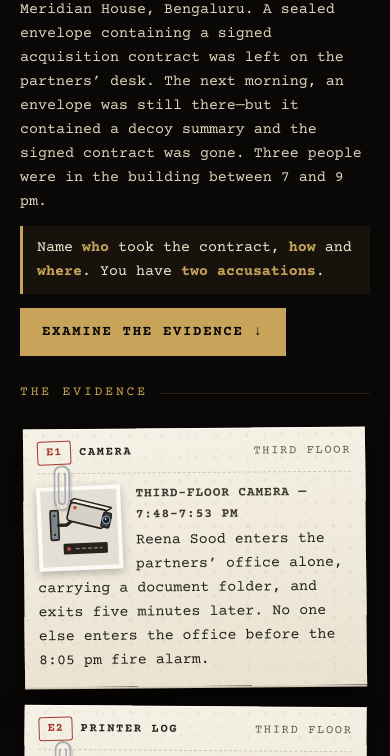
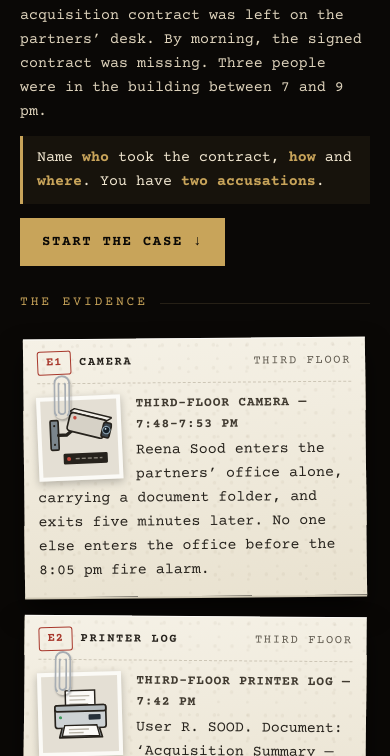
Before and after one commit to ajaymkaul-cloud/the-case-room, a plain HTML site: page cases/missing-envelope/index.html in a window 390 px wide. Shown: the part 405-1161 px from the top of the page. Drawn offline with Linux system fonts and the light colour scheme; no server answers.

Commit message:
Missing Envelope: neutral opening, clear start, fairer play count
- Opening no longer gives away the method: "By morning, the signed contract was missing."
- Method descriptions made neutral; accusation label "Where?" to match Who? and How?
- "Start the case" button; returning players see "Continue the case"
- Shorter top illustration on phones so the button sits on the first screen
- A play also counts on a tap of Start, Evidence or a record

Co-Authored-By: Claude Opus 5.5 <noreply@anthropic.com>
Claude-Session: https://claude.ai/code/session_01Mnn13J8vX1C3r9EbYsCMjr

```diff
--- a/cases/missing-envelope/index.html
+++ b/cases/missing-envelope/index.html
@@ -89,6 +89,7 @@
   .scene-title { position: absolute; left: 0; right: 0; bottom: 0; padding: 40px 20px 12px; background: linear-gradient(180deg, transparent, rgba(10,8,6,.72) 45%, rgba(10,8,6,.92)); }
   .scene svg { position: absolute; inset: 0; width: 100%; height: 100%; display: block; }
   .opening-text { padding: 14px 20px 0; }
+  @media (max-width: 899px) { .scene { height: 150px !important; } .case-setting { margin-top: 4px; } }
   .case-number { font-size: 12px; letter-spacing: 0.24em; color: var(--gold); text-transform: uppercase; margin-bottom: 6px; }
   .case-title {
     font-family: 'Playfair Display', serif; font-weight: 900; font-style: italic;
@@ -511,7 +512,7 @@
     <p class="case-setting" id="case-setting"></p>
     <p class="case-task">Name <b>who</b> took the contract, <b>how</b> and <b>where</b>. You have <b>two accusations</b>.</p>
     <div class="opening-actions">
-      <a class="start-btn" id="start-btn" href="#record-1">Examine the evidence <span aria-hidden="true">↓</span></a>
+      <a class="start-btn" id="start-btn" href="#record-1"><span id="start-label">Start the case</span> <span aria-hidden="true">↓</span></a>
     </div>
   </div>
 </header>
@@ -591,7 +592,7 @@
         </select>
       </div>
       <div class="accuse-row">
-        <label class="accuse-label" for="acc-where">Where did the substitution happen?</label>
+        <label class="accuse-label" for="acc-where">Where?</label>
         <select class="accuse-select" id="acc-where">
           <option value="">— Select location —</option>
         </select>
@@ -663,16 +664,16 @@ const CASE = {
   "title": "The Missing Envelope",
   "date": "2026-10-14",
   "series": "Pixel & Ink · Investigation Series",
-  "setting": "Meridian House, Bengaluru. A sealed envelope containing a signed acquisition contract was left on the partners’ desk. The next morning, an envelope was still there—but it contained a decoy summary and the signed contract was gone. Three people were in the building between 7 and 9 pm.",
+  "setting": "Meridian House, Bengaluru. A sealed envelope containing a signed acquisition contract was left on the partners’ desk. By morning, the signed contract was missing. Three people were in the building between 7 and 9 pm.",
   "suspects": [
     { "id": "reena",  "name": "Reena Sood",  "role": "Corporate Lawyer",  "detail": "Has access to every floor. The third-floor camera shows her entering the partners’ office at 7:48 pm.", "icon": "⚖️" },
     { "id": "marcus", "name": "Marcus Vaz",  "role": "Building Manager",  "detail": "Holds master keys. His security-system login remained active until 8:30 pm, though a system login does not establish his physical location.", "icon": "🔑" },
     { "id": "priya",  "name": "Priya Nair",  "role": "Legal Intern",      "detail": "Was expected to stay until 9 pm but badged out at 7:55 pm.", "icon": "📋" }
   ],
   "methods": [
-    { "id": "lifted", "name": "Lifted from the desk",    "detail": "The original envelope was taken without leaving a replacement. The empty space would be obvious when staff returned.", "icon": "✋" },
-    { "id": "fake",   "name": "Swapped envelope with replica",     "detail": "A prepared replica envelope containing a decoy summary was left in place while the original contract envelope was removed.", "icon": "📄" },
-    { "id": "alarm",  "name": "Taken during fire alarm", "detail": "The 8:05 pm alarm cleared the floor for 12 minutes. It offered an opportunity, but it does not explain why an envelope containing a decoy remained on the desk.", "icon": "🚨" }
+    { "id": "lifted", "name": "Lifted from the desk",    "detail": "The original envelope was taken from the desk.", "icon": "✋" },
+    { "id": "fake",   "name": "Swapped envelope with replica",     "detail": "A prepared replica envelope was left in place while the original was removed.", "icon": "📄" },
+    { "id": "alarm",  "name": "Taken during fire alarm", "detail": "The 8:05 pm alarm cleared the floor for 12 minutes.", "icon": "🚨" }
   ],
   "locations": [
     { "id": "partners", "name": "The partners' office", "detail": "Third floor. The original contract envelope was last confirmed on the desk at 7:30 pm.", "icon": "🏛️" },
@@ -874,7 +875,14 @@ CASE.methods.forEach(m => {
   if (wide.addEventListener) wide.addEventListener('change', fit);
 })();
 
-// "Examine the evidence" lands on the first record and gives it focus.
+// Start-here block: returning players (tries used, or notes on this device) see "Continue the case".
+function markReturning(hasProgress) {
+  let notes = false;
+  try { const n = JSON.parse(localStorage.getItem(NOTES_KEY) || 'null'); notes = !!(n && n.text && n.text.trim()); } catch (_) {}
+  if (!(hasProgress || notes)) return;
+  document.getElementById('start-label').textContent = 'Continue the case';
+}
+// "Start the case" lands on the first record and gives it focus.
 document.getElementById('start-btn').addEventListener('click', event => {
   event.preventDefault();
   const first = document.getElementById('record-1');
@@ -1325,6 +1333,7 @@ async function applySecureState(state) {
   if (!state) return;
   statusConfirmed = true;
   triesUsed = Number(state.attempts) || 0;
+  markReturning(triesUsed > 0 || state.status === 'solved' || state.status === 'failed');
   if (state.started_at && Number.isFinite(Date.parse(state.started_at))) CASE_STARTED_AT = Date.parse(state.started_at);
   const terminal = state.status === 'solved' || state.status === 'failed';
   if (terminal && CASE_COMPLETED_AT === null) {
@@ -1620,7 +1629,7 @@ document.getElementById('copy-result-btn').addEventListener('click', copyStamp);
   }
 
   // Measurement (10 Nov 2026): one "first gameplay tap" per session. Best effort, never blocks play.
-  const PLAY_TARGETS = '.grid-cell, #acc-who, #acc-where, #acc-how, #accuse-btn';
+  const PLAY_TARGETS = '.grid-cell, #acc-who, #acc-where, #acc-how, #accuse-btn, #start-btn, #evidence-open, .record';
   let playMarkedFor = null;
   function markPlay(event) {
     const target = event.target && event.target.closest ? event.target.closest(PLAY_TARGETS) : null;
```
